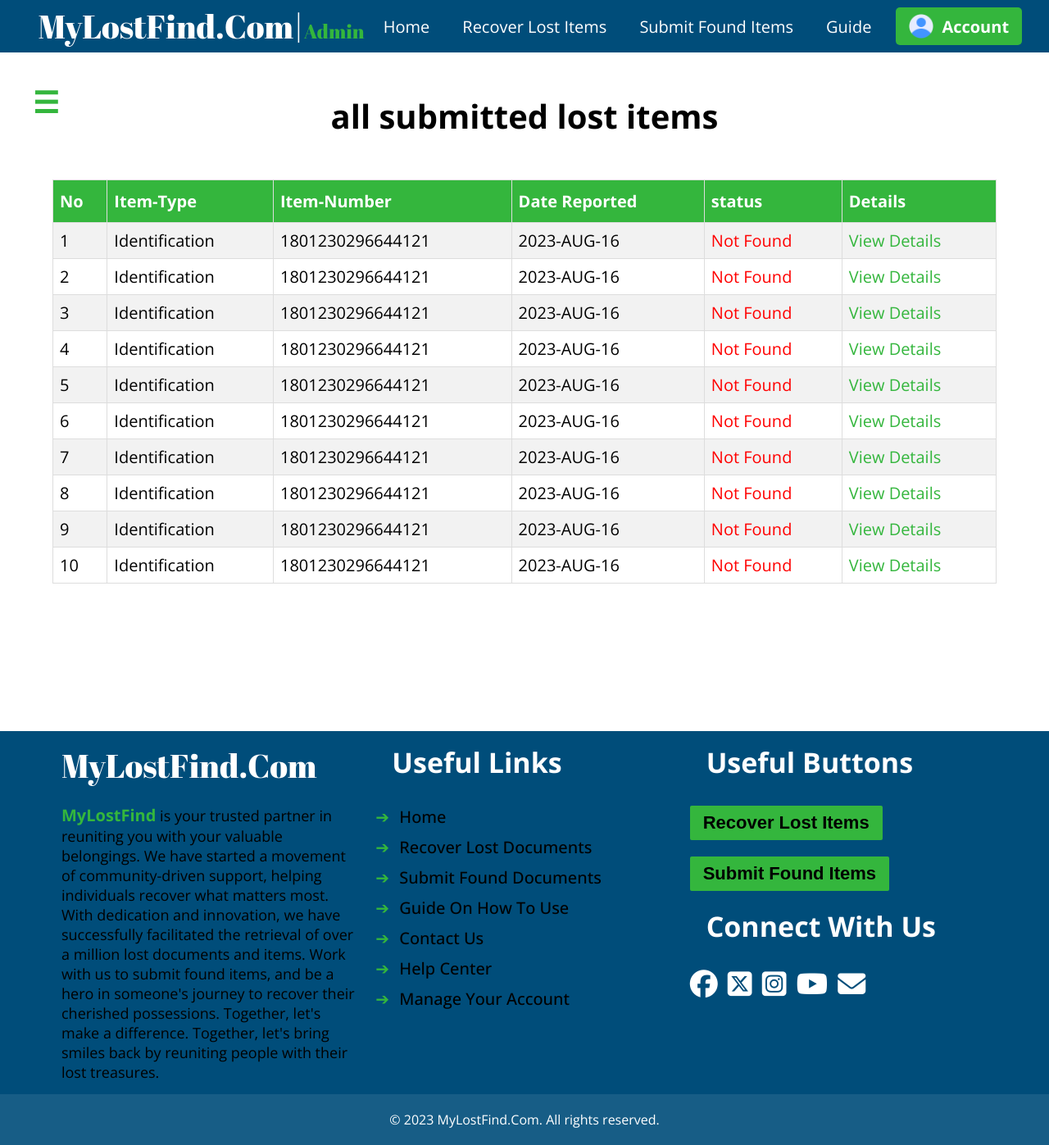
After one commit to Derrick-Nuby/My-Lost-Find, a PHP site: page /manage/lostsubmissions.html in a window 1280 px wide. The commit adds this page. Shown: the whole page at 82% size. Run offline with PHP 8.4, Linux system fonts and the light colour scheme; some libraries are stand-ins or nearby versions.

Commit message:
done with the lost submissions

```diff
--- /dev/null
+++ b/manage/lostsubmissions.html
@@ -0,0 +1,199 @@
+<!DOCTYPE html>
+<html lang="en">
+
+<head>
+    <meta charset="UTF-8">
+    <meta name="viewport" content="width=device-width, initial-scale=1.0">
+    <link rel="apple-touch-icon" sizes="180x180" href="../images/favicons/apple-touch-icon.png">
+    <link rel="icon" type="image/png" sizes="32x32" href="../images/favicons/favicon-32x32.png">
+    <link rel="icon" type="image/png" sizes="16x16" href="../images/favicons/favicon-16x16.png">
+    <link rel="manifest" href="../images/favicons/site.webmanifest">
+    <script src="https://kit.fontawesome.com/9e43b5fe15.js" crossorigin="anonymous"></script>
+    <title>MyLostFind.Com | Reunite with What's Lost, Embrace What's Found</title>
+    <link rel="stylesheet" href="./all.css">
+    <link rel="stylesheet" href="./manage.css">
+</head>
+
+<body>
+    <header>
+        <div class="mainlogo">
+            <a href="../index.html">MyLostFind.Com|<span>Admin</span></a>
+        </div>
+        <div class="mobile-menu">
+            <ul class="menu-items">
+                <li><a href="../index.html">Home</a></li>
+                <li><a href="../pages/recover.html">Recover Lost Items</a></li>
+                <li><a href="../pages/submit.html">Submit Found Items</a></li>
+                <li><a href="../pages/howto.html">Guide</a></li>
+                <div class="account">
+                    <img src="../images/user.png" alt="">
+                    <span><a href="../pages/account.html">Account</a></span>
+                </div>
+            </ul>
+        </div>
+        <a href=""></a><a href="#"><i class="fa-solid fa-bars" id="toggleButton"></i></a>
+    </header>
+
+    <main>
+        <div class="menupen" id="openmenu" onclick="menuOpen()">
+            <b>☰</b>
+        </div>
+        <div class="sidebar" id="sidesection">
+            <div id="close" onclick="menuClose()"><b>X</b></div>
+                <a href="" class="sidecontent"><span>➤</span> Home</a>
+                <a href="" class="sidecontent">Submitted Lost Items</a>
+                <a href="" class="sidecontent">Submitted Found Items</a>
+                <a href="" class="sidecontent">Contacted People</a>
+                <a href="" class="sidecontent">Accounts & Users</a>
+                <a href="" class="sidecontent">System Status</a>
+                <a href="" class="sidecontent">Logout</a>
+        </div>
+        <h1 class="salutation">all submitted lost items</h1>
+
+        <table id="tables">
+            <tr>
+                <th>No</th>
+                <th>Item-Type</th>
+                <th>Item-Number</th>
+                <th>Date Reported</th>
+                <th>status</th>
+                <th>Details</th>
+            </tr>
+            <tr>
+                <td>1</td>
+                <td>Identification</td>
+                <td>1801230296644121</td>
+                <td>2023-AUG-16</td>
+                <td class="notfound">Not Found</td>
+                <td><a href="">View Details</a></td>
+            </tr>
+            <tr>
+                <td>2</td>
+                <td>Identification</td>
+                <td>1801230296644121</td>
+                <td>2023-AUG-16</td>
+                <td class="notfound">Not Found</td>
+                <td><a href="">View Details</a></td>
+            </tr>
+            <tr>
+                <td>3</td>
+                <td>Identification</td>
+                <td>1801230296644121</td>
+                <td>2023-AUG-16</td>
+                <td class="notfound">Not Found</td>
+                <td><a href="">View Details</a></td>
+            </tr>
+            <tr>
+                <td>4</td>
+                <td>Identification</td>
+                <td>1801230296644121</td>
+                <td>2023-AUG-16</td>
+                <td class="notfound">Not Found</td>
+                <td><a href="">View Details</a></td>
+            </tr>
+            <tr>
+                <td>5</td>
+                <td>Identification</td>
+                <td>1801230296644121</td>
+                <td>2023-AUG-16</td>
+                <td class="notfound">Not Found</td>
+                <td><a href="">View Details</a></td>
+            </tr>
+            <tr>
+                <td>6</td>
+                <td>Identification</td>
+                <td>1801230296644121</td>
+                <td>2023-AUG-16</td>
+                <td class="notfound">Not Found</td>
+                <td><a href="">View Details</a></td>
+            </tr>
+            <tr>
+                <td>7</td>
+                <td>Identification</td>
+                <td>1801230296644121</td>
+                <td>2023-AUG-16</td>
+                <td class="notfound">Not Found</td>
+                <td><a href="">View Details</a></td>
+            </tr>
+            <tr>
+                <td>8</td>
+                <td>Identification</td>
+                <td>1801230296644121</td>
+                <td>2023-AUG-16</td>
+                <td class="notfound">Not Found</td>
+                <td><a href="">View Details</a></td>
+            </tr>
+            <tr>
+                <td>9</td>
+                <td>Identification</td>
+                <td>1801230296644121</td>
+                <td>2023-AUG-16</td>
+                <td class="notfound">Not Found</td>
+                <td><a href="">View Details</a></td>
+            </tr>
+            <tr>
+                <td>10</td>
+                <td>Identification</td>
+                <td>1801230296644121</td>
+                <td>2023-AUG-16</td>
+                <td class="notfound">Not Found</td>
+                <td><a href="">View Details</a></td>
+            </tr>
+        </table>
+
+    </main>
+
+    <footer>
+        <div class="ftdes">
+            <div class="mainlogo">
+                <a href="../index.html">MyLostFind.Com</a>
+            </div>
+            <p> <span><a href="../index.html">MyLostFind</a></span> is your trusted partner in reuniting you with your
+                valuable
+                belongings. We have started a movement of
+                community-driven support, helping individuals recover what matters most. With dedication and innovation,
+                we
+                have
+                successfully facilitated the retrieval of over a million lost documents and items. Work with us to
+                submit
+                found items, and be a hero in someone's journey to recover their cherished possessions. Together, let's
+                make
+                a difference. Together, let's bring smiles back by reuniting people with their lost treasures.</p>
+        </div>
+
+        <div class="usefulinks">
+            <div class="ftitle">Useful Links</div>
+            <ul>
+                <li> <a href="../index.html">Home</a> </li>
+                <li> <a href="../pages/recover.html">Recover Lost Documents</a> </li>
+                <li> <a href="../pages/submit.html">Submit Found Documents</a> </li>
+                <li> <a href="../pages/howto.html">Guide On How To Use</a> </li>
+                <li> <a href="../pages/contact.html">Contact Us</a> </li>
+                <li> <a href="../pages/helpcenter.html">Help Center</a> </li>
+                <li> <a href="../pages/account.html">Manage Your Account</a> </li>
+            </ul>
+        </div>
+
+        <div class="submit-connect">
+            <div class="ftitle">Useful Buttons</div>
+            <div class="fbuttons">
+                <button class="cta"><a href="../pages/recover.html">Recover Lost Items</a></button>
+                <button class="cta"><a href="../pages/submit.html">Submit Found Items</a></button>
+            </div>
+            <div class="ftitle">Connect With Us</div>
+            <div class="socials">
+                <a href="https://facebook.com/"><i class="fa-brands fa-facebook" style="color: #ffffff;"></i></a>
+                <a href=""><i class="fa-brands fa-square-x-twitter" style="color: #ffffff;"></i></a>
+                <a href=""><i class="fa-brands fa-square-instagram" style="color: #ffffff;"></i></a>
+                <a href=""><i class="fa-brands fa-youtube" style="color: #ffffff;"></i></a>
+                <a href=""><i class="fa-solid fa-envelope" style="color: #ffffff;"></i></a>
+            </div>
+        </div>
+    </footer>
+    <div class="copy">© 2023 MyLostFind.Com. All rights reserved.</div>
+</body>
+<script src="../app.js"></script>
+<script src="./manage.js"></script>
+
+
+</html>
--- a/manage/manage.css
+++ b/manage/manage.css
@@ -179,3 +179,41 @@ b {
     border: var(--primary) 6px solid;
     padding: 50px 140px;
 }
+
+/* tables */
+
+#tables {
+    width: 90%;
+    margin: 0 auto 180px auto;
+    border-collapse: collapse;
+}
+
+#tables td, #tables th {
+    border: 1px solid #ddd;
+    padding: 8px;
+}
+
+#tables tr:nth-child(even) {
+    background-color: #f2f2f2;
+}
+
+#tables tr:hover {
+    background-color: #ddd;
+}
+
+#tables th {
+    padding-top: 12px;
+    padding-bottom: 12px;
+    text-align: left;
+    background-color: var(--accent2);
+    color: white;
+}
+
+.notfound {
+    color: red;
+}
+
+
+td a {
+    color: var(--accent2);
+}
```
